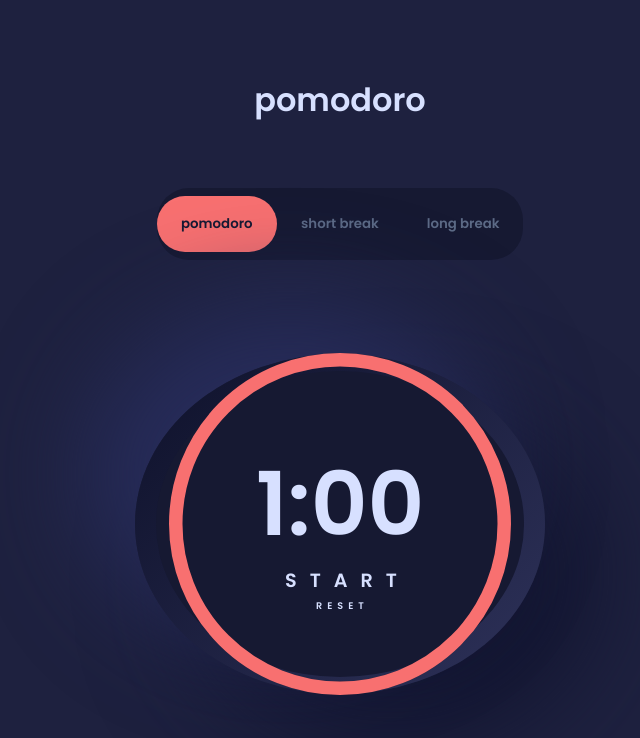
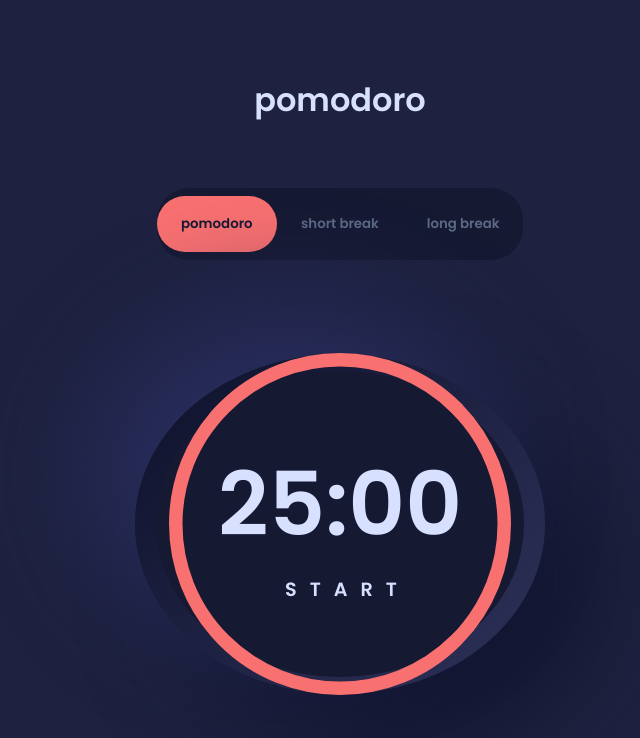
Before and after one commit to raulval/pomodoro-app, a Next.js app: page / in a window 1280 px wide. Shown: the top 738 px of the page, without its empty margins (300-940 px from the left). Built offline with nearby package versions, Linux system fonts and the light colour scheme.

Commit message:
🐛 fix initial timer to 25 minutes

```diff
--- a/components/Timer/index.tsx
+++ b/components/Timer/index.tsx
@@ -16,7 +16,7 @@ import {
 } from "./styles";
 
 export default function Timer() {
-  const [timer, setTimer] = useState(1 * 60); // 25 minutes
+  const [timer, setTimer] = useState(25 * 60); // 25 minutes
   const [isRunning, setIsRunning] = useState(false);
   const [intervalId, setIntervalId] = useState<NodeJS.Timeout | null>(null);
 
```
